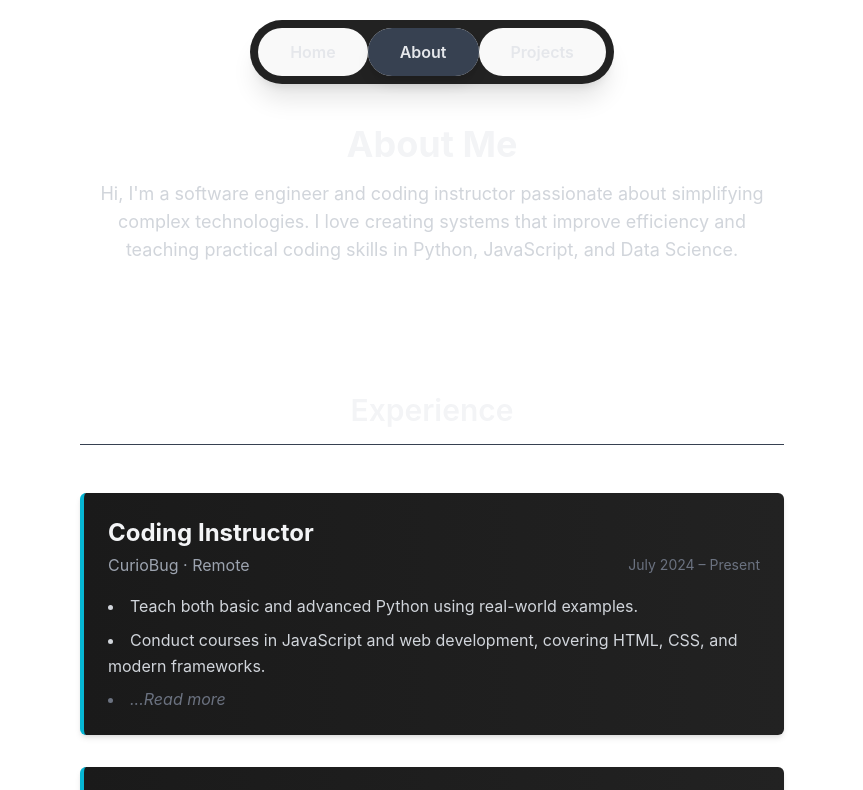
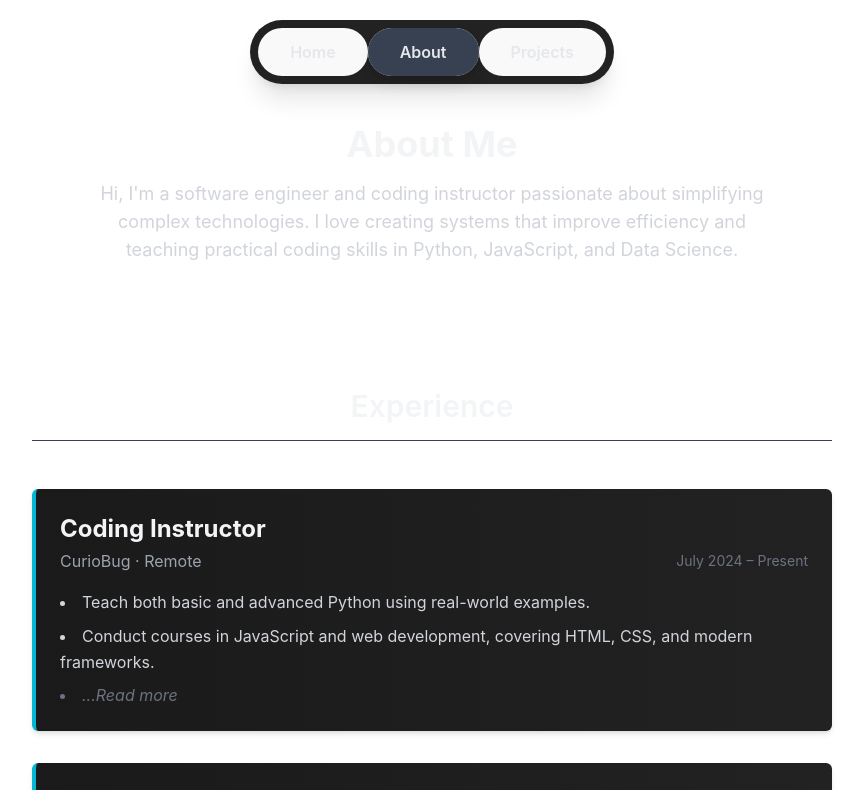
Before and after one commit to nullsploit01/portfolio, a React (Vite) app: page /about in a window 1280 px wide. Shown: the top 790 px of the page, without its empty margins (208-1071 px from the left). Built offline with nearby package versions, Linux system fonts and the light colour scheme.

Commit message:
add SEO tags in about and experience

```diff
--- a/src/pages/about/experience/index.tsx
+++ b/src/pages/about/experience/index.tsx
@@ -1,18 +1,47 @@
+import { motion } from 'framer-motion';
+
 import ExperienceCard from '@/components/custom/experience-card';
 import experiences from '@/constants/experience';
 
 const Experience: React.FC = () => {
   return (
-    <section className="text-gray-300 px-6 sm:px-12 py-16 max-w-4xl mx-auto">
-      <h2 className="text-3xl font-semibold text-gray-100 text-center mb-12 border-b border-gray-700 pb-4">
+    <motion.section
+      className="text-gray-300 px-6 sm:px-12 py-5 max-w-4xl mx-auto"
+      initial={{ opacity: 0, y: 30 }}
+      animate={{ opacity: 1, y: 0, transition: { duration: 0.6, ease: 'easeOut' } }}
+      aria-labelledby="experience-heading"
+    >
+      <h2
+        id="experience-heading"
+        className="text-3xl font-semibold text-gray-100 text-center mb-12 border-b border-gray-700 pb-4"
+      >
         Experience
       </h2>
-      <div className="flex flex-col space-y-8">
+      <motion.div
+        className="flex flex-col space-y-8"
+        initial="hidden"
+        animate="visible"
+        variants={{
+          hidden: { opacity: 0 },
+          visible: {
+            opacity: 1,
+            transition: { staggerChildren: 0.2 },
+          },
+        }}
+      >
         {experiences.map((exp, index) => (
-          <ExperienceCard key={index} exp={exp} index={index} />
+          <motion.div
+            key={index}
+            variants={{
+              hidden: { opacity: 0, y: 20 },
+              visible: { opacity: 1, y: 0, transition: { duration: 0.5 } },
+            }}
+          >
+            <ExperienceCard exp={exp} index={index} />
+          </motion.div>
         ))}
-      </div>
-    </section>
+      </motion.div>
+    </motion.section>
   );
 };
 
--- a/src/pages/about/index.tsx
+++ b/src/pages/about/index.tsx
@@ -6,24 +6,34 @@ import Layout from '@/components/custom/layout';
 const AboutPage = () => {
   return (
     <Layout>
-      <section className="max-w-4xl mx-auto px-6 sm:px-12 py-10">
-        <motion.div
+      <motion.header
+        className="max-w-4xl mx-auto px-6 sm:px-12 py-10"
         initial={{ opacity: 0, y: -30 }}
         animate={{ opacity: 1, y: 0 }}
         transition={{ duration: 0.8, ease: 'easeOut' }}
-          className="text-center"
+        aria-labelledby="about-heading"
       >
-          <h1 className="text-4xl font-bold text-gray-100 mb-4">About Me</h1>
-          <p className="text-gray-300 text-lg max-w-2xl mx-auto">
+        <h1 id="about-heading" className="text-4xl font-bold text-gray-100 mb-4 text-center">
+          About Me
+        </h1>
+        <p className="text-gray-300 text-lg max-w-2xl mx-auto text-center">
           Hi, I'm a software engineer and coding instructor passionate about simplifying complex
           technologies. I love creating systems that improve efficiency and teaching practical
           coding skills in Python, JavaScript, and Data Science.
         </p>
-        </motion.div>
-        <div className="mt-16">
+      </motion.header>
+      <motion.section
+        className="mt-16"
+        initial={{ opacity: 0, y: 20 }}
+        animate={{ opacity: 1, y: 0 }}
+        transition={{ duration: 0.8, ease: 'easeOut', delay: 0.2 }}
+        aria-labelledby="experience-heading"
+      >
+        <h2 id="experience-heading" className="sr-only">
+          Work Experience
+        </h2>
         <Experience />
-        </div>
-      </section>
+      </motion.section>
     </Layout>
   );
 };
```
Lines whose indentation alone changed are shown as unchanged.
